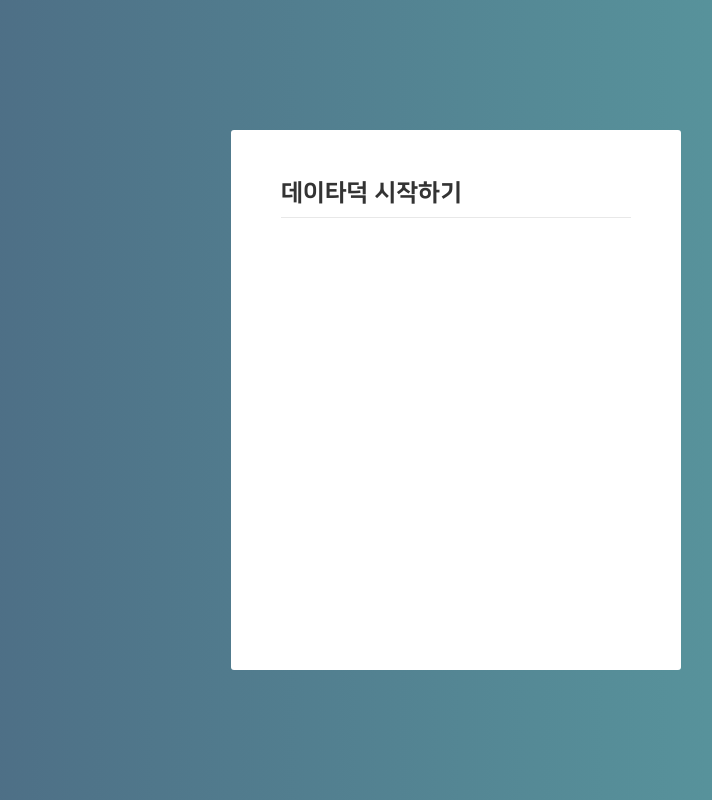
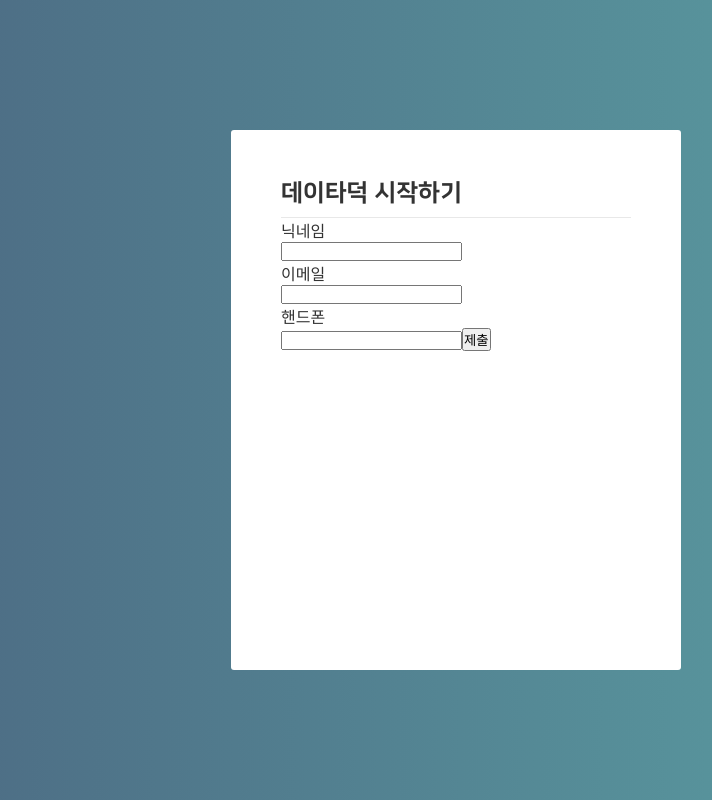
Before and after one commit to mm0133/DD_sever_public, a React (Create React App) app in the folder frontend/: page /auth/social_profile in a window 1280 px wide. Shown: the whole page, without its empty margins (369-1081 px from the left). Built offline with nearby package versions, Linux system fonts and the light colour scheme; a web font is replaced by a local one.

Commit message:
social profile url

```diff
--- a/frontend/src/pages/Auth.js
+++ b/frontend/src/pages/Auth.js
@@ -14,7 +14,7 @@
                 <div className="content">
                     <Route exact path="/auth" component={Login}/>
                     <Route path="/auth/signup" component={Signup}/>
-                    <Route path="/auth/socialprofile" component={SocialProfile}/>
+                    <Route path="/auth/social_profile" component={SocialProfile}/>
                 </div>
             </div>
         </div>
```
